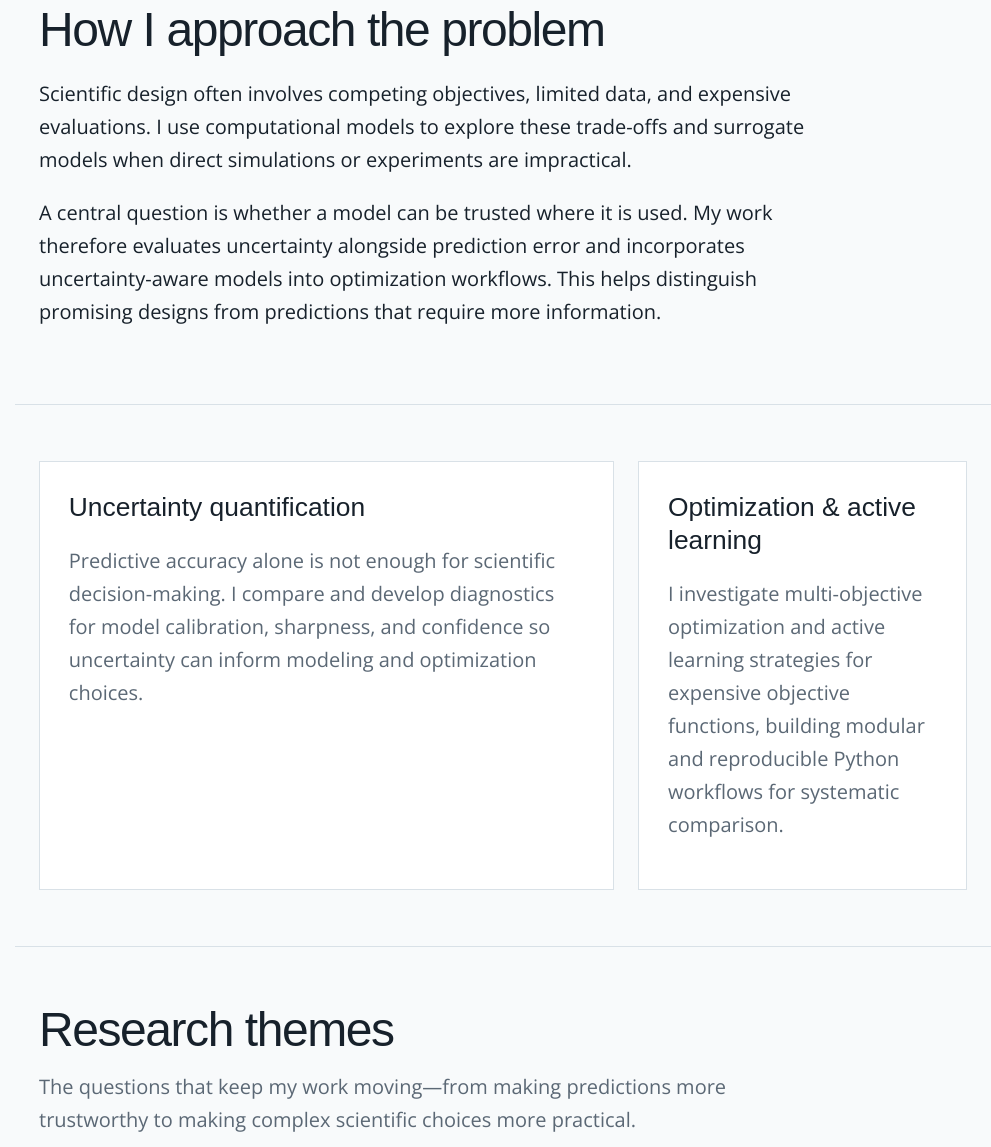
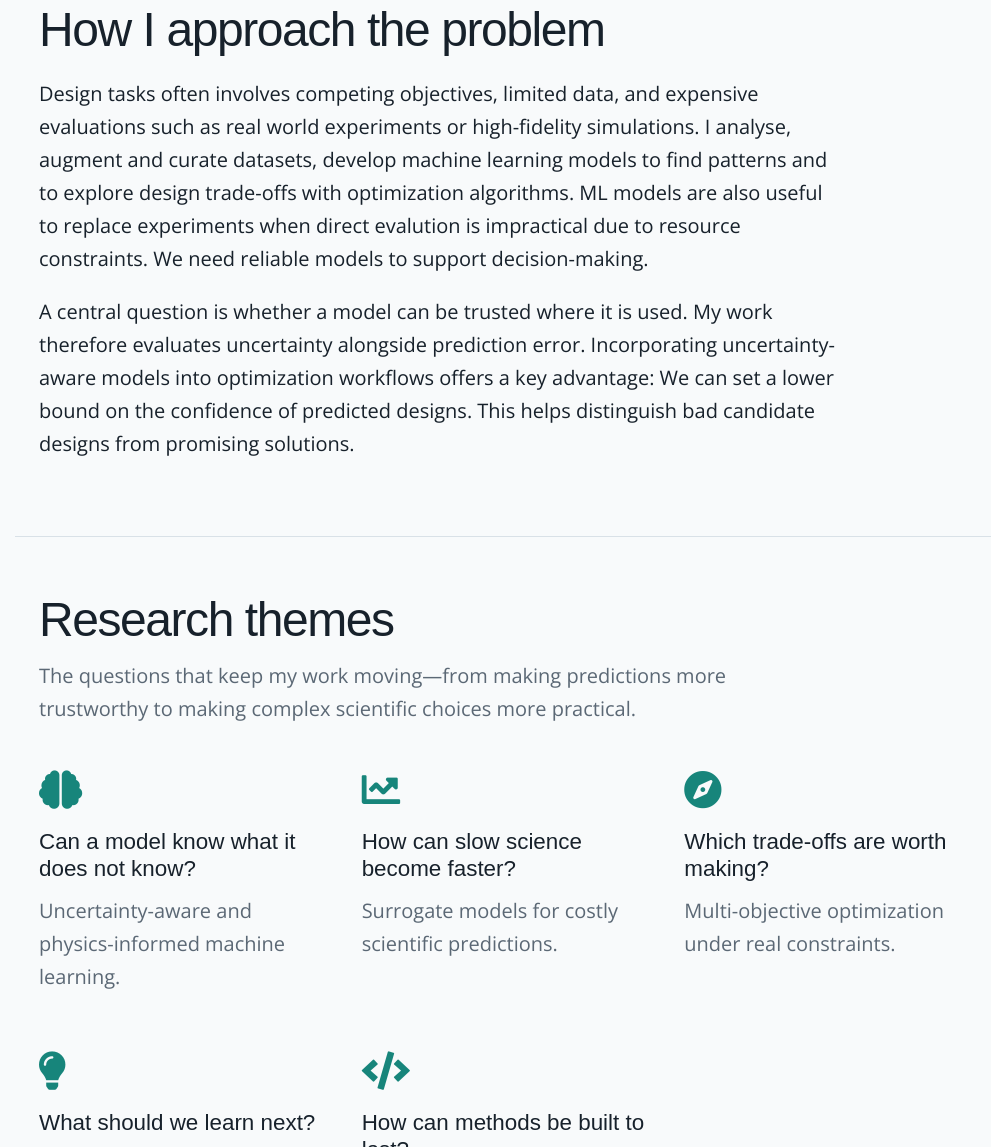
Before and after one commit to wagerc97/website_update, a website: page sites/research.html in a window 1280 px wide. Shown: the part 1045-2192 px from the top of the page, without its empty margins (289-1280 px from the left). Drawn offline with nearby package versions, Linux system fonts and the light colour scheme; a web font is replaced by a local one.

Commit message:
docs(profile): update professional experience and skills
- Update title to researcher and software engineer to reflect role scope
- Extend expected graduation dates for doctoral and continuing education
  programs
- Add past professional experience as Junior Software Developer at DIPS
  GmbH
- Refactor skills and tools sections, removing general software practice
  and adding agentic coding and local-first approaches
- Update research.html copy, adding CNRS and Toyota collaboration
  details and removing redundant methods section
- Update TODO.md with pending wording tasks

```diff
--- a/sites/research.html
+++ b/sites/research.html
@@ -124,7 +124,7 @@
             <p>
               At the Christian Doppler Laboratory for magnet design through physics-informed machine
               learning, I work on data-mining routines, predictive models, and their validation in
-              collaboration with project partners.
+              collaboration with project partners at CNRS and Toyota.
             </p>
           </div>
         </div>
@@ -134,38 +134,20 @@
           <div class="prose">
             <h2>How I approach the problem</h2>
             <p>
-              Scientific design often involves competing objectives, limited data, and expensive
-              evaluations. I use computational models to explore these trade-offs and surrogate
-              models when direct simulations or experiments are impractical.
+              Design tasks often involves competing objectives, limited data, and expensive
+              evaluations such as real world experiments or high-fidelity simulations.
+              I analyse, augment and curate datasets, develop machine learning models to find patterns and to explore
+              design trade-offs with optimization algorithms.
+              ML models are also useful to replace experiments when direct evalution is impractical due to resource constraints.
+              We need reliable models to support decision-making.
             </p>
             <p>
-              A central question is whether a model can be trusted where it is used. My work
-              therefore evaluates uncertainty alongside prediction error and incorporates
-              uncertainty-aware models into optimization workflows. This helps distinguish promising
-              designs from predictions that require more information.
+              A central question is whether a model can be trusted where it is used.
+              My work therefore evaluates uncertainty alongside prediction error.
+              Incorporating uncertainty-aware models into optimization workflows offers a key advantage:
+              We can set a lower bound on the confidence of predicted designs.
+              This helps distinguish bad candidate designs from promising solutions.
             </p>
-          </div>
-        </div>
-      </section>
-      <section class="page-section" id="methods">
-        <div class="container">
-          <div class="highlight-grid">
-            <article class="card">
-              <h3>Uncertainty quantification</h3>
-              <p>
-                Predictive accuracy alone is not enough for scientific decision-making. I compare
-                and develop diagnostics for model calibration, sharpness, and confidence so
-                uncertainty can inform modeling and optimization choices.
-              </p>
-            </article>
-            <article class="card">
-              <h3>Optimization &amp; active learning</h3>
-              <p>
-                I investigate multi-objective optimization and active learning strategies for
-                expensive objective functions, building modular and reproducible Python workflows
-                for systematic comparison.
-              </p>
-            </article>
           </div>
         </div>
       </section>
```
Also changed, not shown: TODO.md (+4 -0 lines), sites/profile.html (+23 -12 lines).
